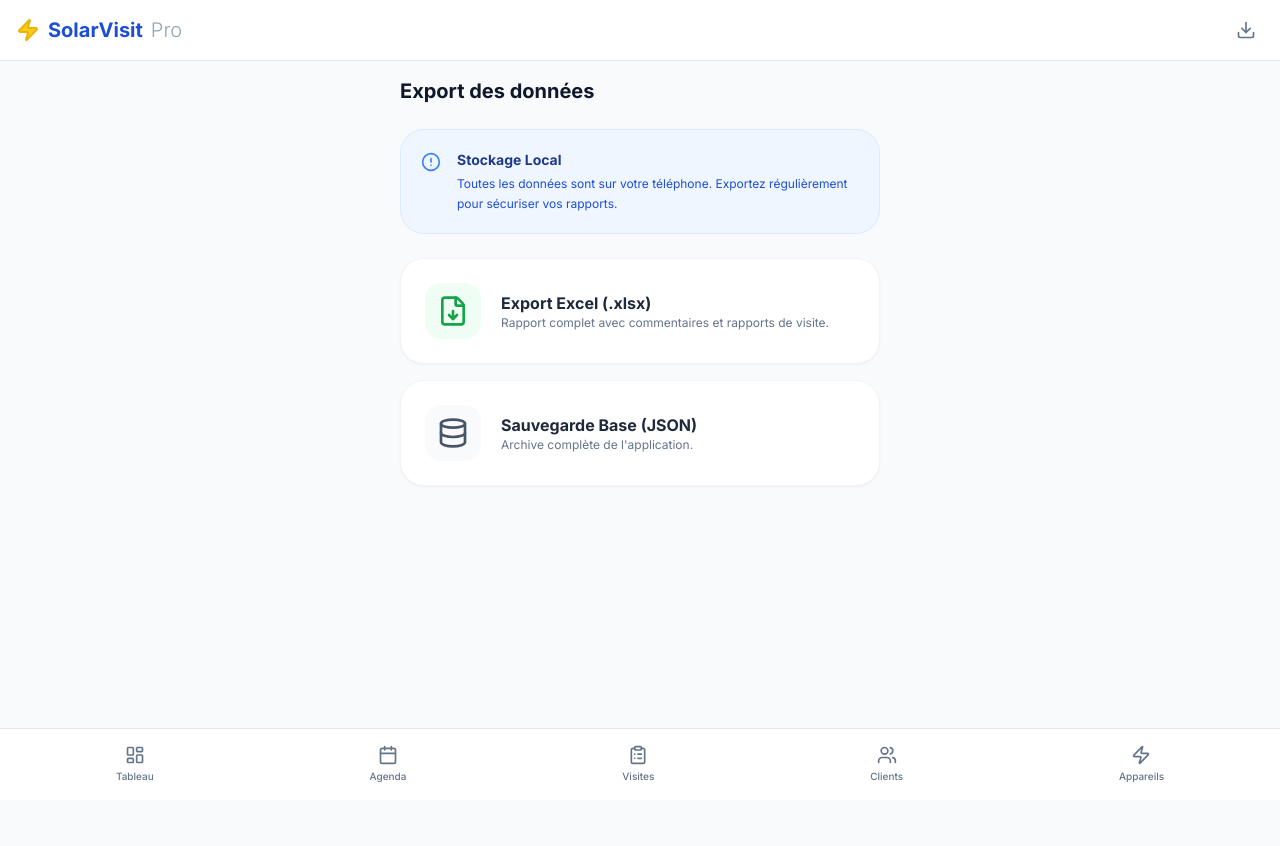
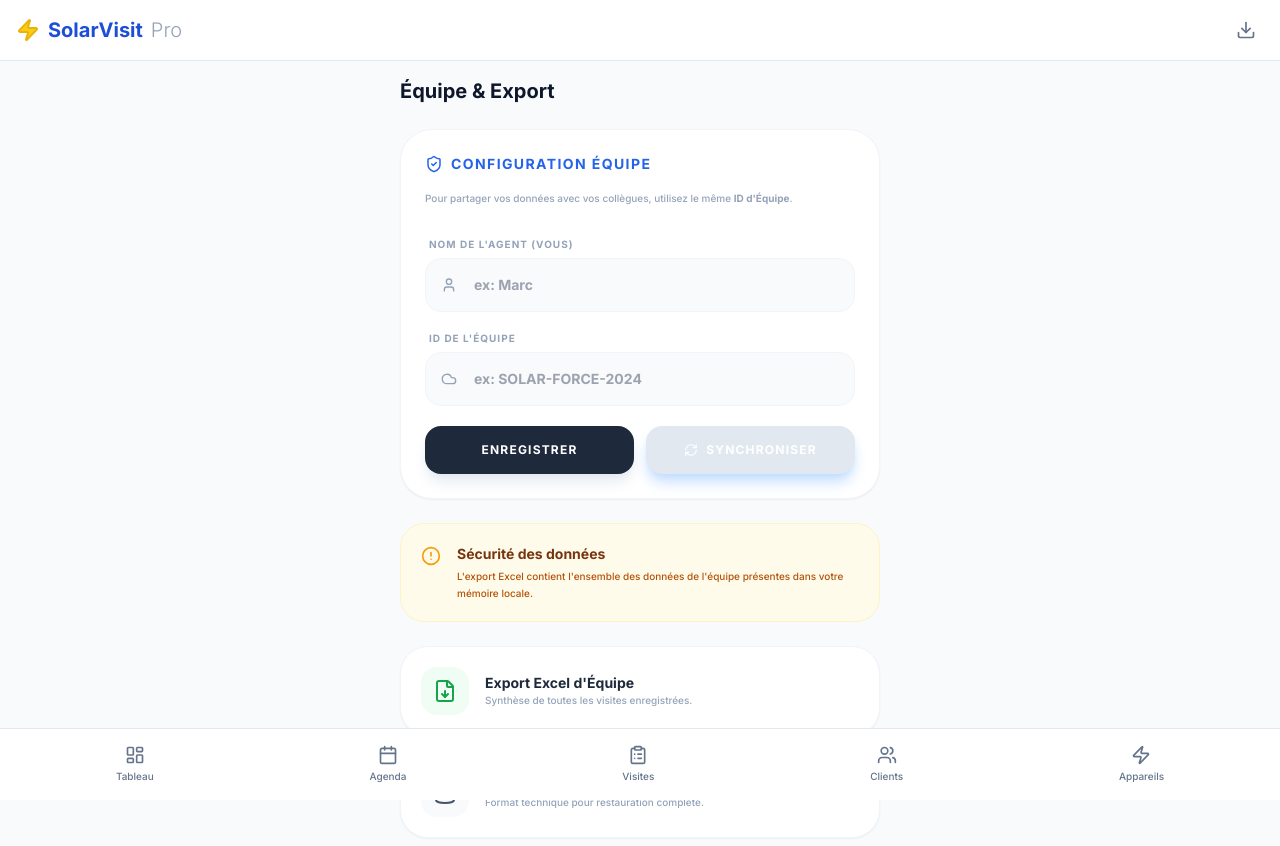
Before and after one commit to jmt94800-wq/PVSOLAR, a React (Vite) app: page /#/export in a window 1280 px wide. Shown: the top 846 px of the page. Before the commit the page ends 800 px from the top, so only its background shows below. Built offline with nearby package versions, Linux system fonts and the light colour scheme.

Commit message:
Add files via upload

```diff
--- a/pages/ClientDetail.tsx
+++ b/pages/ClientDetail.tsx
@@ -58,13 +58,15 @@
     e.preventDefault();
     if (!id || !label || !street) return;
 
+    // Added missing updatedAt property to satisfy Address interface
     const newAddress: Address = {
       id: uuidv4(),
       clientId: id,
       label,
       street,
       zip,
-      city
+      city,
+      updatedAt: Date.now()
     };
 
     await db.addresses.add(newAddress);
--- a/pages/ClientsList.tsx
+++ b/pages/ClientsList.tsx
@@ -31,6 +31,7 @@
     e.preventDefault();
     if (!name) return;
 
+    // Added missing updatedAt and agentId properties to satisfy Client interface
     const newClient: Client = {
       id: uuidv4(),
       name,
@@ -38,7 +39,9 @@
       phone,
       company,
       notes,
-      createdAt: Date.now()
+      createdAt: Date.now(),
+      updatedAt: Date.now(),
+      agentId: localStorage.getItem('solar_agent_name') || 'Personnel'
     };
 
     await db.clients.add(newClient);
--- a/pages/ExportPage.tsx
+++ b/pages/ExportPage.tsx
@@ -1,11 +1,28 @@
 
-import React, { useState } from 'react';
+import React, { useState, useEffect } from 'react';
 import { db } from '../db';
-import { FileDown, Database, AlertCircle } from 'lucide-react';
+import { FileDown, Database, AlertCircle, Cloud, User, ShieldCheck, RefreshCw } from 'lucide-react';
 import * as XLSX from 'xlsx';
 
 const ExportPage: React.FC = () => {
   const [loading, setLoading] = useState(false);
+  const [teamId, setTeamId] = useState(localStorage.getItem('solar_team_id') || '');
+  const [agentName, setAgentName] = useState(localStorage.getItem('solar_agent_name') || '');
+  const [isSyncing, setIsSyncing] = useState(false);
+
+  const saveConfig = () => {
+    localStorage.setItem('solar_team_id', teamId);
+    localStorage.setItem('solar_agent_name', agentName);
+    alert('Configuration enregistrée !');
+  };
+
+  const handleSync = async () => {
+    setIsSyncing(true);
+    // Simulation d'une synchronisation Cloud
+    await new Promise(resolve => setTimeout(resolve, 2000));
+    setIsSyncing(false);
+    alert('Synchronisation terminée (Simulation). Dans une version réelle, cela connecterait Supabase ou Firebase.');
+  };
 
   const exportToExcel = async () => {
     setLoading(true);
@@ -20,6 +37,7 @@
       // Clients sheet
       const clientsData = clients.map(c => ({
         ID: c.id,
+        Agent: c.agentId || 'Inconnu',
         Nom: c.name,
         Email: c.email,
         Telephone: c.phone,
@@ -35,6 +53,7 @@
         const addr = addresses.find(a => a.id === v.addressId);
         return {
           ID: v.id,
+          Agent: v.agentName || 'Inconnu',
           Client: client?.name || 'Inconnu',
           Lieu: addr ? `${addr.label}: ${addr.street}, ${addr.city}` : 'Inconnu',
           Date: new Date(v.date).toLocaleString(),
@@ -44,24 +63,6 @@
         };
       }));
       XLSX.utils.book_append_sheet(workbook, XLSX.utils.json_to_sheet(visitsData), "Visites");
-
-      // Requirements summary
-      const requirementsData = visits.flatMap(v => {
-        const client = clients.find(c => c.id === v.clientId);
-        return v.requirements.map(req => {
-          const device = devices.find(d => d.id === req.deviceId);
-          return {
-            ID_Visite: v.id,
-            Client: client?.name || 'Inconnu',
-            Appareil: device?.name || 'Inconnu',
-            Quantite: req.quantity,
-            Puis_Max: device?.maxPower || 0,
-            Consommation_Horaire: device?.hourlyPower || 0,
-            Total_Journalier_kWh: (device?.hourlyPower || 0) * (device?.usageDuration || 0) * req.quantity
-          };
-        });
-      });
-      XLSX.utils.book_append_sheet(workbook, XLSX.utils.json_to_sheet(requirementsData), "Détails Besoins");
 
       XLSX.writeFile(workbook, `SolarVisit_Export_${new Date().toISOString().split('T')[0]}.xlsx`);
     } catch (e) {
@@ -96,47 +97,102 @@
   };
 
   return (
-    <div className="space-y-6">
+    <div className="space-y-6 pb-12">
       <div className="flex items-center gap-3">
-        <h2 className="text-xl font-bold">Export des données</h2>
+        <h2 className="text-xl font-bold">Équipe & Export</h2>
       </div>
 
-      <div className="bg-blue-50 p-5 rounded-3xl border border-blue-100 flex gap-4 items-start">
-        <AlertCircle className="text-blue-500 shrink-0 mt-0.5" size={20} />
+      {/* Team Configuration */}
+      <section className="bg-white p-6 rounded-[32px] border border-slate-100 shadow-sm space-y-4">
+        <h3 className="text-sm font-black uppercase text-blue-600 tracking-widest flex items-center gap-2">
+          <ShieldCheck size={18} /> Configuration Équipe
+        </h3>
+        <p className="text-[10px] text-slate-400 font-medium leading-relaxed">
+          Pour partager vos données avec vos collègues, utilisez le même <b>ID d'Équipe</b>.
+        </p>
+
+        <div className="space-y-3 pt-2">
+          <div className="space-y-1">
+            <label className="text-[10px] font-black uppercase text-slate-400 px-1 tracking-widest">Nom de l'Agent (Vous)</label>
+            <div className="relative">
+              <User size={16} className="absolute left-4 top-1/2 -translate-y-1/2 text-slate-400" />
+              <input
+                type="text"
+                placeholder="ex: Marc"
+                className="w-full pl-12 pr-4 py-4 bg-slate-50 border border-slate-100 rounded-2xl outline-none text-sm font-bold"
+                value={agentName}
+                onChange={(e) => setAgentName(e.target.value)}
+              />
+            </div>
+          </div>
+          <div className="space-y-1">
+            <label className="text-[10px] font-black uppercase text-slate-400 px-1 tracking-widest">ID de l'Équipe</label>
+            <div className="relative">
+              <Cloud size={16} className="absolute left-4 top-1/2 -translate-y-1/2 text-slate-400" />
+              <input
+                type="text"
+                placeholder="ex: SOLAR-FORCE-2024"
+                className="w-full pl-12 pr-4 py-4 bg-slate-50 border border-slate-100 rounded-2xl outline-none text-sm font-bold"
+                value={teamId}
+                onChange={(e) => setTeamId(e.target.value)}
+              />
+            </div>
+          </div>
+          <div className="grid grid-cols-2 gap-3 pt-2">
+            <button
+              onClick={saveConfig}
+              className="bg-slate-800 text-white py-4 rounded-2xl font-bold text-xs uppercase tracking-widest shadow-lg shadow-slate-200"
+            >
+              Enregistrer
+            </button>
+            <button
+              onClick={handleSync}
+              disabled={!teamId || isSyncing}
+              className="bg-blue-600 disabled:bg-slate-200 text-white py-4 rounded-2xl font-bold text-xs uppercase tracking-widest flex items-center justify-center gap-2 shadow-lg shadow-blue-200"
+            >
+              {isSyncing ? <RefreshCw size={14} className="animate-spin" /> : <RefreshCw size={14} />}
+              Synchroniser
+            </button>
+          </div>
+        </div>
+      </section>
+
+      <div className="bg-amber-50 p-5 rounded-3xl border border-amber-100 flex gap-4 items-start">
+        <AlertCircle className="text-amber-500 shrink-0 mt-0.5" size={20} />
         <div>
-          <h4 className="font-bold text-blue-900 text-sm">Stockage Local</h4>
-          <p className="text-blue-700 text-xs mt-1 leading-relaxed">
-            Toutes les données sont sur votre téléphone. Exportez régulièrement pour sécuriser vos rapports.
+          <h4 className="font-bold text-amber-900 text-sm">Sécurité des données</h4>
+          <p className="text-amber-700 text-[10px] mt-1 leading-relaxed font-medium">
+            L'export Excel contient l'ensemble des données de l'équipe présentes dans votre mémoire locale.
           </p>
         </div>
       </div>
 
-      <div className="grid gap-4">
+      <div className="grid gap-3">
         <button
           onClick={exportToExcel}
           disabled={loading}
-          className="bg-white p-6 rounded-3xl border border-slate-100 shadow-sm flex items-center gap-5 hover:border-blue-200 transition-all"
+          className="bg-white p-5 rounded-[28px] border border-slate-100 shadow-sm flex items-center gap-4 hover:border-blue-200 transition-all active:scale-95"
         >
-          <div className="w-14 h-14 bg-green-50 text-green-600 rounded-2xl flex items-center justify-center">
-            <FileDown size={32} />
+          <div className="w-12 h-12 bg-green-50 text-green-600 rounded-2xl flex items-center justify-center shrink-0">
+            <FileDown size={24} />
           </div>
           <div className="text-left">
-            <h3 className="font-bold text-slate-800">Export Excel (.xlsx)</h3>
-            <p className="text-xs text-slate-500">Rapport complet avec commentaires et rapports de visite.</p>
+            <h3 className="font-black text-slate-800 text-sm">Export Excel d'Équipe</h3>
+            <p className="text-[10px] text-slate-400 font-medium">Synthèse de toutes les visites enregistrées.</p>
           </div>
         </button>
 
         <button
           onClick={exportDB}
           disabled={loading}
-          className="bg-white p-6 rounded-3xl border border-slate-100 shadow-sm flex items-center gap-5 hover:border-blue-200 transition-all"
+          className="bg-white p-5 rounded-[28px] border border-slate-100 shadow-sm flex items-center gap-4 hover:border-blue-200 transition-all active:scale-95"
         >
-          <div className="w-14 h-14 bg-slate-50 text-slate-600 rounded-2xl flex items-center justify-center">
-            <Database size={32} />
+          <div className="w-12 h-12 bg-slate-50 text-slate-600 rounded-2xl flex items-center justify-center shrink-0">
+            <Database size={24} />
           </div>
           <div className="text-left">
-            <h3 className="font-bold text-slate-800">Sauvegarde Base (JSON)</h3>
-            <p className="text-xs text-slate-500">Archive complète de l'application.</p>
+            <h3 className="font-black text-slate-800 text-sm">Sauvegarde JSON</h3>
+            <p className="text-[10px] text-slate-400 font-medium">Format technique pour restauration complète.</p>
           </div>
         </button>
       </div>
--- a/pages/VisitsList.tsx
+++ b/pages/VisitsList.tsx
@@ -57,7 +57,7 @@
     e.preventDefault();
     if (!selectedClientId || !selectedAddressId || !visitDate) return;
 
-    // Added missing 'report' property to satisfy Visit interface defined in types.ts
+    // Added missing updatedAt and agentName properties to satisfy Visit interface
     const newVisit: Visit = {
       id: uuidv4(),
       clientId: selectedClientId,
@@ -67,7 +67,9 @@
       requirements: [],
       photos: [],
       notes: '',
-      report: ''
+      report: '',
+      updatedAt: Date.now(),
+      agentName: localStorage.getItem('solar_agent_name') || 'Personnel'
     };
 
     await db.visits.add(newVisit);
```
Also changed, not shown: index.html (+12 -1 lines), package.json (+18 -11 lines), pages/Dashboard.tsx (+35 -62 lines), sw.js (added, +24 -0 lines), tsconfig.json (+16 -24 lines), types.ts (+14 -9 lines), vite.config.ts (+8 -20 lines), manifest.json (added).
